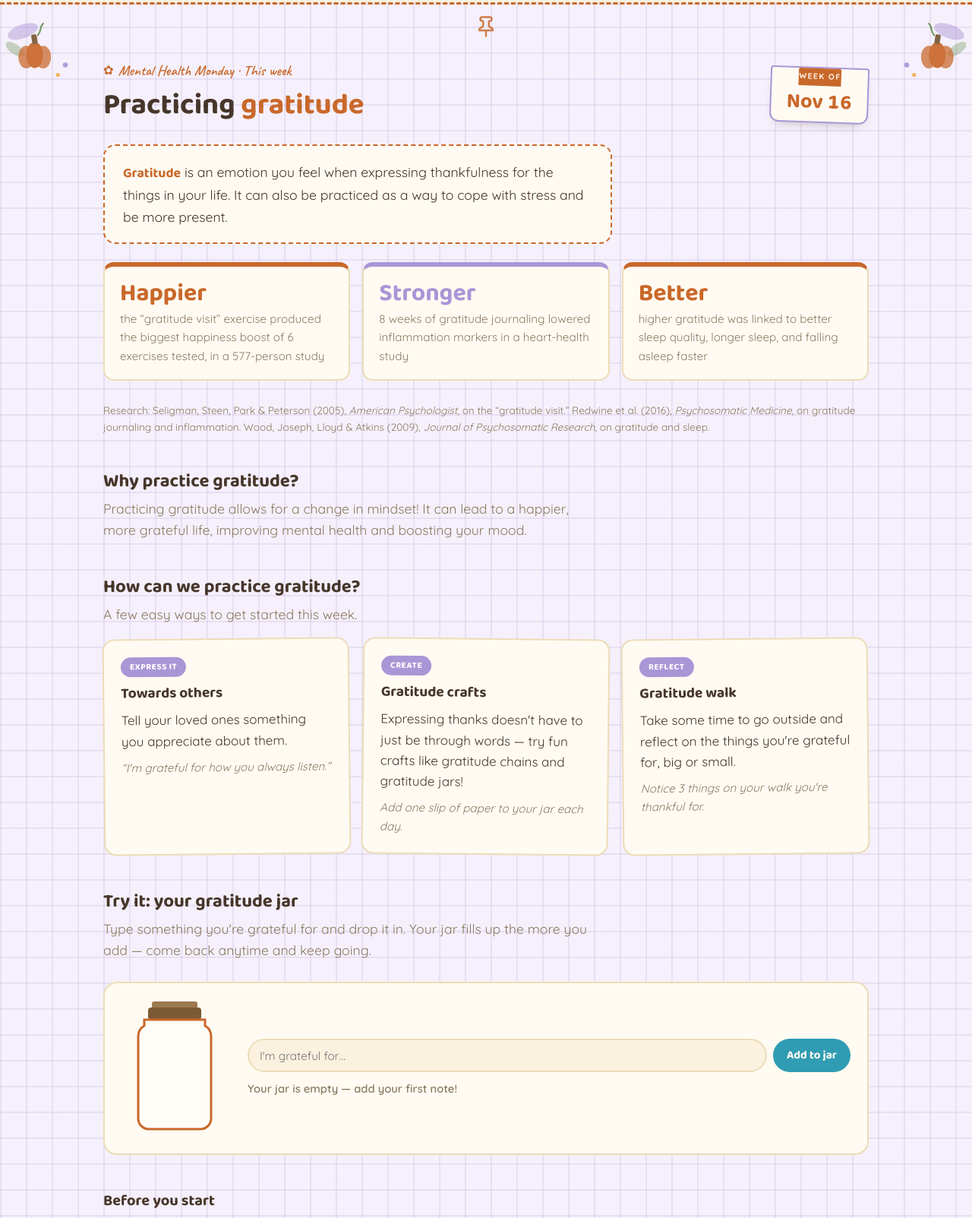
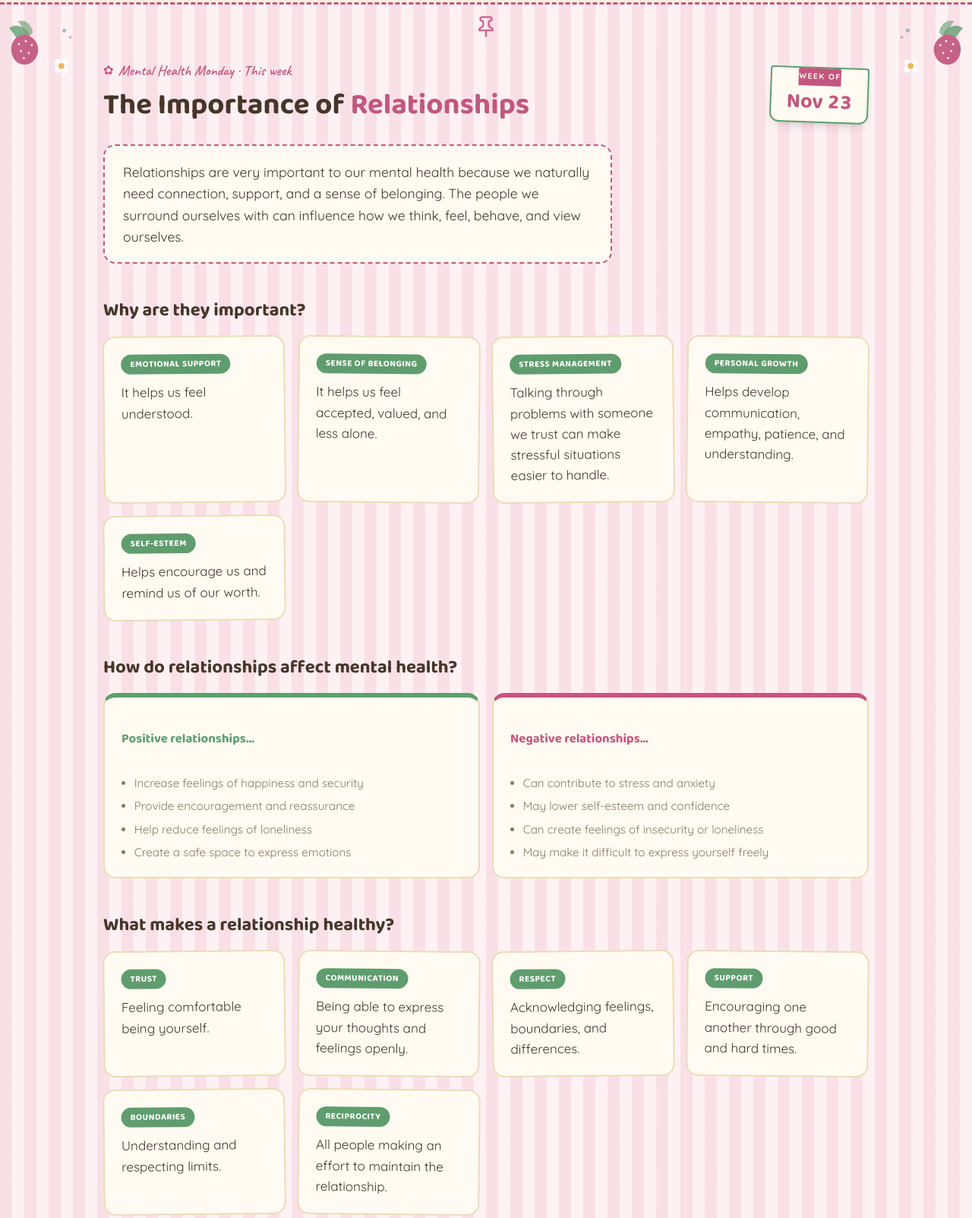
Before and after one commit to johnpaulmegaball/hoolaharmony, a plain HTML site: page index.html in a window 1280 px wide. Shown: the part 620-2223 px from the top of the page at 76% size. Drawn offline with Linux system fonts and the light colour scheme.

Commit message:
Update Mental Health Monday to this week's theme: The Importance of Relationships
Replaces last week's gratitude content with this week's real Instagram
post content: why relationships matter, how positive vs. negative
relationships affect mental health, what makes a relationship healthy,
and concrete steps to build stronger ones. Restyled the section's
accent colors and corner decorations to match the strawberry/pink
palette of this week's graphic. The gratitude jar widget stays as a
standing feature, reframed to tie into the relationships theme.

Co-Authored-By: Claude Sonnet 5 <noreply@anthropic.com>
Claude-Session: https://claude.ai/code/session_01KLKZntVzoVSMHoTb2wwCw6

```diff
--- a/index.html
+++ b/index.html
@@ -148,15 +148,14 @@ td.yes { color: var(--turtle); font-weight: 600; }
 .script .say { font-family: var(--script); font-size: 1.4rem; color: var(--hibiscus); }
 .source { margin-top: 28px; font-size: .85rem; color: var(--muted); }
 
-/* Mental Health Monday — this week's theme (gratitude): fall pumpkin-orange
-   and lavender plaid, matching this week's Instagram graphic */
+/* Mental Health Monday — this week's theme (the importance of
+   relationships): strawberry-pink stripes and mauve accents, matching
+   this week's Instagram graphic */
 #monday {
-  --mhm-a: #c9682a;
-  --mhm-b: #a996d6;
-  background-color: #f5f0fb;
-  background-image:
-    repeating-linear-gradient(0deg, rgba(159,140,200,.16) 0 2px, transparent 2px 34px),
-    repeating-linear-gradient(90deg, rgba(159,140,200,.16) 0 2px, transparent 2px 34px);
+  --mhm-a: #c2577e;
+  --mhm-b: #5f9d6e;
+  background-color: #fdf1f4;
+  background-image: repeating-linear-gradient(90deg, rgba(226,120,145,.14) 0 16px, transparent 16px 32px);
   border-block-color: var(--mhm-a);
 }
 #monday .pin { color: var(--mhm-a); }
@@ -173,6 +172,12 @@ td.yes { color: var(--turtle); font-weight: 600; }
 #monday .mhm-corner { position: absolute; width: clamp(64px, 9vw, 104px); opacity: .92; pointer-events: none; z-index: 1; }
 #monday .mhm-corner.tl { top: 8px; left: 8px; }
 #monday .mhm-corner.tr { top: 8px; right: 8px; transform: scaleX(-1); }
+#monday .rel-compare { display: grid; grid-template-columns: repeat(auto-fit, minmax(240px, 1fr)); gap: 16px; margin-top: 8px; }
+#monday .rel-col { background: var(--surface); border: 2px solid var(--line); border-radius: 16px; padding: 20px 22px; display: grid; gap: 10px; align-content: start; border-top: 6px solid var(--c); }
+#monday .rel-col.good { --c: var(--mhm-b); }
+#monday .rel-col.bad { --c: var(--mhm-a); }
+#monday .rel-col h4 { font-family: var(--display); font-size: 1.05rem; color: var(--c); }
+#monday .rel-col ul { display: grid; gap: 6px; color: var(--muted); font-size: .95rem; padding-left: 1.1em; }
 #monday .jar-widget { display: grid; grid-template-columns: auto minmax(0, 1fr); gap: 26px; align-items: center; margin-top: 28px; background: var(--surface); border: 2px solid var(--line); border-radius: 18px; padding: 22px; }
 #monday .jar-wrap { position: relative; width: 140px; height: 180px; flex: none; }
 #monday .jar-svg { position: absolute; inset: 0; width: 100%; height: 100%; z-index: 2; }
@@ -343,82 +348,152 @@ footer p { color: var(--muted); font-size: .9rem; }
 <section class="mhm home-view" id="monday" style="margin-top: clamp(48px, 8vw, 88px);">
   <span class="pin" aria-hidden="true"><svg width="30" height="30" viewBox="0 0 24 24" fill="none" stroke="currentColor" stroke-width="2" stroke-linecap="round" stroke-linejoin="round"><path d="M12 17v5"/><path d="M9 10.76a2 2 0 0 1-1.11 1.79l-1.78.9A2 2 0 0 0 5 15.24V16h14v-.76a2 2 0 0 0-1.11-1.79l-1.78-.9A2 2 0 0 1 15 10.76V7a1 1 0 0 1 1-1 2 2 0 0 0 0-4H8a2 2 0 0 0 0 4 1 1 0 0 1 1 1Z"/></svg></span>
   <svg class="mhm-corner tl" viewBox="0 0 160 160" aria-hidden="true">
-    <ellipse cx="34" cy="42" rx="32" ry="14" transform="rotate(-20 34 42)" style="fill:var(--mhm-b)" opacity=".5"/>
-    <ellipse cx="18" cy="78" rx="22" ry="10" transform="rotate(35 18 78)" style="fill:var(--turtle)" opacity=".35"/>
-    <g transform="translate(58 92)">
-      <ellipse cx="-17" cy="2" rx="16" ry="23" style="fill:var(--mhm-a)" opacity=".8"/>
-      <ellipse cx="0" cy="-2" rx="17" ry="26" style="fill:var(--mhm-a)"/>
-      <ellipse cx="17" cy="2" rx="16" ry="23" style="fill:var(--mhm-a)" opacity=".8"/>
+    <path d="M46 46c-10-16-30-20-40-10 10 8 14 22 24 28z" style="fill:var(--mhm-b)" opacity=".85"/>
+    <path d="M54 44c-2-18-18-28-30-22 10 10 12 26 20 34z" style="fill:var(--mhm-b)" opacity=".65"/>
+    <path d="M40 48c-24 0-36 24-26 46 9 20 34 20 46 2 11-17 4-40-20-48z" style="fill:var(--mhm-a)"/>
+    <circle cx="26" cy="68" r="2.2" style="fill:#ffe3ea"/>
+    <circle cx="40" cy="62" r="2.2" style="fill:#ffe3ea"/>
+    <circle cx="52" cy="70" r="2.2" style="fill:#ffe3ea"/>
+    <circle cx="30" cy="82" r="2.2" style="fill:#ffe3ea"/>
+    <circle cx="46" cy="86" r="2.2" style="fill:#ffe3ea"/>
+    <circle cx="36" cy="96" r="2.2" style="fill:#ffe3ea"/>
+    <g transform="translate(112 112)">
+      <circle cx="-7" cy="-7" r="7" style="fill:#fff" opacity=".92"/>
+      <circle cx="7" cy="-7" r="7" style="fill:#fff" opacity=".92"/>
+      <circle cx="-7" cy="7" r="7" style="fill:#fff" opacity=".92"/>
+      <circle cx="7" cy="7" r="7" style="fill:#fff" opacity=".92"/>
+      <circle cx="0" cy="0" r="6" style="fill:var(--sun)"/>
     </g>
-    <rect x="52" y="48" width="11" height="20" rx="4" transform="rotate(-10 57.5 58)" style="fill:#7a5a35"/>
-    <path d="M64 50c9-9 3-17 11-24" stroke="var(--turtle)" stroke-width="3" fill="none" stroke-linecap="round"/>
-    <circle cx="120" cy="110" r="5" style="fill:var(--mhm-b)"/>
-    <circle cx="105" cy="130" r="4" style="fill:var(--sun)"/>
+    <circle cx="118" cy="40" r="4" style="fill:var(--mhm-b)" opacity=".6"/>
+    <circle cx="130" cy="54" r="3" style="fill:var(--mhm-a)" opacity=".5"/>
   </svg>
   <svg class="mhm-corner tr" viewBox="0 0 160 160" aria-hidden="true">
-    <ellipse cx="34" cy="42" rx="32" ry="14" transform="rotate(-20 34 42)" style="fill:var(--mhm-b)" opacity=".5"/>
-    <ellipse cx="18" cy="78" rx="22" ry="10" transform="rotate(35 18 78)" style="fill:var(--turtle)" opacity=".35"/>
-    <g transform="translate(58 92)">
-      <ellipse cx="-17" cy="2" rx="16" ry="23" style="fill:var(--mhm-a)" opacity=".8"/>
-      <ellipse cx="0" cy="-2" rx="17" ry="26" style="fill:var(--mhm-a)"/>
-      <ellipse cx="17" cy="2" rx="16" ry="23" style="fill:var(--mhm-a)" opacity=".8"/>
+    <path d="M46 46c-10-16-30-20-40-10 10 8 14 22 24 28z" style="fill:var(--mhm-b)" opacity=".85"/>
+    <path d="M54 44c-2-18-18-28-30-22 10 10 12 26 20 34z" style="fill:var(--mhm-b)" opacity=".65"/>
+    <path d="M40 48c-24 0-36 24-26 46 9 20 34 20 46 2 11-17 4-40-20-48z" style="fill:var(--mhm-a)"/>
+    <circle cx="26" cy="68" r="2.2" style="fill:#ffe3ea"/>
+    <circle cx="40" cy="62" r="2.2" style="fill:#ffe3ea"/>
+    <circle cx="52" cy="70" r="2.2" style="fill:#ffe3ea"/>
+    <circle cx="30" cy="82" r="2.2" style="fill:#ffe3ea"/>
+    <circle cx="46" cy="86" r="2.2" style="fill:#ffe3ea"/>
+    <circle cx="36" cy="96" r="2.2" style="fill:#ffe3ea"/>
+    <g transform="translate(112 112)">
+      <circle cx="-7" cy="-7" r="7" style="fill:#fff" opacity=".92"/>
+      <circle cx="7" cy="-7" r="7" style="fill:#fff" opacity=".92"/>
+      <circle cx="-7" cy="7" r="7" style="fill:#fff" opacity=".92"/>
+      <circle cx="7" cy="7" r="7" style="fill:#fff" opacity=".92"/>
+      <circle cx="0" cy="0" r="6" style="fill:var(--sun)"/>
     </g>
-    <rect x="52" y="48" width="11" height="20" rx="4" transform="rotate(-10 57.5 58)" style="fill:#7a5a35"/>
-    <path d="M64 50c9-9 3-17 11-24" stroke="var(--turtle)" stroke-width="3" fill="none" stroke-linecap="round"/>
-    <circle cx="120" cy="110" r="5" style="fill:var(--mhm-b)"/>
-    <circle cx="105" cy="130" r="4" style="fill:var(--sun)"/>
+    <circle cx="118" cy="40" r="4" style="fill:var(--mhm-b)" opacity=".6"/>
+    <circle cx="130" cy="54" r="3" style="fill:var(--mhm-a)" opacity=".5"/>
   </svg>
   <div class="wrap">
     <div class="mhm-top">
       <div class="sec-head" style="margin: 0;">
-        <p class="eyebrow" style="color: #c9682a;">Mental Health Monday · This week</p>
-        <h2>Practicing <em>gratitude</em></h2>
+        <p class="eyebrow" style="color: #c2577e;">Mental Health Monday · This week</p>
+        <h2>The Importance of <em>Relationships</em></h2>
       </div>
-      <div class="week" aria-label="Week of Monday, November 16, 2026"><small>Week of</small><b>Nov 16</b></div>
+      <div class="week" aria-label="Week of Monday, November 23, 2026"><small>Week of</small><b>Nov 23</b></div>
     </div>
 
-    <p class="def"><strong>Gratitude</strong> is an emotion you feel when expressing thankfulness for the things in your life. It can also be practiced as a way to cope with stress and be more present.</p>
-
-    <div class="stats">
-      <div class="stat"><b>Happier</b><span>the “gratitude visit” exercise produced the biggest happiness boost of 6 exercises tested, in a 577-person study</span></div>
-      <div class="stat"><b>Stronger</b><span>8 weeks of gratitude journaling lowered inflammation markers in a heart-health study</span></div>
-      <div class="stat"><b>Better</b><span>higher gratitude was linked to better sleep quality, longer sleep, and falling asleep faster</span></div>
-    </div>
-    <p class="source">Research: Seligman, Steen, Park &amp; Peterson (2005), <i>American Psychologist</i>, on the “gratitude visit.” Redwine et al. (2016), <i>Psychosomatic Medicine</i>, on gratitude journaling and inflammation. Wood, Joseph, Lloyd &amp; Atkins (2009), <i>Journal of Psychosomatic Research</i>, on gratitude and sleep.</p>
+    <p class="def">Relationships are very important to our mental health because we naturally need connection, support, and a sense of belonging. The people we surround ourselves with can influence how we think, feel, behave, and view ourselves.</p>
 
     <div class="sub">
-      <h3 style="font-weight: 700; font-size: 1.5rem;">Why practice gratitude?</h3>
-      <p class="lede">Practicing gratitude allows for a change in mindset! It can lead to a happier, more grateful life, improving mental health and boosting your mood.</p>
-    </div>
-
-    <div class="sub">
-      <h3 style="font-weight: 700; font-size: 1.5rem;">How can we practice gratitude?</h3>
-      <p class="lede">A few easy ways to get started this week.</p>
+      <h3 style="font-weight: 700; font-size: 1.5rem;">Why are they important?</h3>
     </div>
     <div class="types">
       <article class="type">
-        <span class="tag">Express it</span>
-        <h3>Towards others</h3>
-        <p>Tell your loved ones something you appreciate about them.</p>
-        <p class="ex">“I'm grateful for how you always listen.”</p>
+        <span class="tag">Emotional support</span>
+        <p>It helps us feel understood.</p>
       </article>
       <article class="type">
-        <span class="tag">Create</span>
-        <h3>Gratitude crafts</h3>
-        <p>Expressing thanks doesn't have to just be through words — try fun crafts like gratitude chains and gratitude jars!</p>
-        <p class="ex">Add one slip of paper to your jar each day.</p>
+        <span class="tag">Sense of belonging</span>
+        <p>It helps us feel accepted, valued, and less alone.</p>
       </article>
       <article class="type">
-        <span class="tag">Reflect</span>
-        <h3>Gratitude walk</h3>
-        <p>Take some time to go outside and reflect on the things you're grateful for, big or small.</p>
-        <p class="ex">Notice 3 things on your walk you're thankful for.</p>
+        <span class="tag">Stress management</span>
+        <p>Talking through problems with someone we trust can make stressful situations easier to handle.</p>
+      </article>
+      <article class="type">
+        <span class="tag">Personal growth</span>
+        <p>Helps develop communication, empathy, patience, and understanding.</p>
+      </article>
+      <article class="type">
+        <span class="tag">Self-esteem</span>
+        <p>Helps encourage us and remind us of our worth.</p>
       </article>
     </div>
 
     <div class="sub">
-      <h3 style="font-weight: 700; font-size: 1.5rem;">Try it: your gratitude jar</h3>
-      <p class="lede">Type something you're grateful for and drop it in. Your jar fills up the more you add — come back anytime and keep going.</p>
+      <h3 style="font-weight: 700; font-size: 1.5rem;">How do relationships affect mental health?</h3>
+    </div>
+    <div class="rel-compare">
+      <div class="rel-col good">
+        <h4>Positive relationships…</h4>
+        <ul>
+          <li>Increase feelings of happiness and security</li>
+          <li>Provide encouragement and reassurance</li>
+          <li>Help reduce feelings of loneliness</li>
+          <li>Create a safe space to express emotions</li>
+        </ul>
+      </div>
+      <div class="rel-col bad">
+        <h4>Negative relationships…</h4>
+        <ul>
+          <li>Can contribute to stress and anxiety</li>
+          <li>May lower self-esteem and confidence</li>
+          <li>Can create feelings of insecurity or loneliness</li>
+          <li>May make it difficult to express yourself freely</li>
+        </ul>
+      </div>
+    </div>
+
+    <div class="sub">
+      <h3 style="font-weight: 700; font-size: 1.5rem;">What makes a relationship healthy?</h3>
+    </div>
+    <div class="types">
+      <article class="type">
+        <span class="tag">Trust</span>
+        <p>Feeling comfortable being yourself.</p>
+      </article>
+      <article class="type">
+        <span class="tag">Communication</span>
+        <p>Being able to express your thoughts and feelings openly.</p>
+      </article>
+      <article class="type">
+        <span class="tag">Respect</span>
+        <p>Acknowledging feelings, boundaries, and differences.</p>
+      </article>
+      <article class="type">
+        <span class="tag">Support</span>
+        <p>Encouraging one another through good and hard times.</p>
+      </article>
+      <article class="type">
+        <span class="tag">Boundaries</span>
+        <p>Understanding and respecting limits.</p>
+      </article>
+      <article class="type">
+        <span class="tag">Reciprocity</span>
+        <p>All people making an effort to maintain the relationship.</p>
+      </article>
+    </div>
+
+    <div class="sub">
+      <h3 style="font-weight: 700; font-size: 1.5rem;">How can we build stronger relationships?</h3>
+    </div>
+    <ol class="steps">
+      <li><strong>Practice active listening</strong><p>Instead of just waiting for your turn to speak.</p></li>
+      <li><strong>Check in on friends and family</strong></li>
+      <li><strong>Communicate your feelings honestly</strong></li>
+      <li><strong>Make time for those who matter to you</strong></li>
+      <li><strong>Respect other people's boundaries</strong><p>And their perspectives.</p></li>
+      <li><strong>Show appreciation</strong><p>Through small acts of kindness.</p></li>
+      <li><strong>Be willing to apologize, forgive, and learn</strong><p>From misunderstandings.</p></li>
+    </ol>
+
+    <div class="sub">
+      <h3 style="font-weight: 700; font-size: 1.5rem;">A standing practice: your gratitude jar</h3>
+      <p class="lede">Gratitude is one way to strengthen your relationships, too — notice something a person in your life did for you, and drop it in the jar.</p>
     </div>
     <div class="jar-widget">
       <div class="jar-wrap">
@@ -441,8 +516,8 @@ footer p { color: var(--muted); font-size: .9rem; }
       </div>
     </div>
 
-    <div class="sub"><h3 style="font-weight: 700; font-size: 1.25rem;">Before you start</h3></div>
-    <p class="def">These aren't the only ways to practice gratitude — feel free to find your own. And remember: gratitude shouldn't be a feeling that makes you feel guilty! It's normal to feel sad while also being grateful. At the end of the day, we're all left with something to be grateful for, no matter what!</p>
+    <div class="sub"><h3 style="font-weight: 700; font-size: 1.25rem;">Important reminders</h3></div>
+    <p class="def">You do not need hundreds of friends to feel connected — a few relationships can make a difference. Asking for support is a sign of self-awareness, not weakness. It's okay to outgrow certain relationships. Healthy relationships should let you feel respected and accepted. And you can care about someone while still establishing boundaries.</p>
   </div>
 </section>
 <!-- ============ END MENTAL HEALTH MONDAY ============ -->
```
